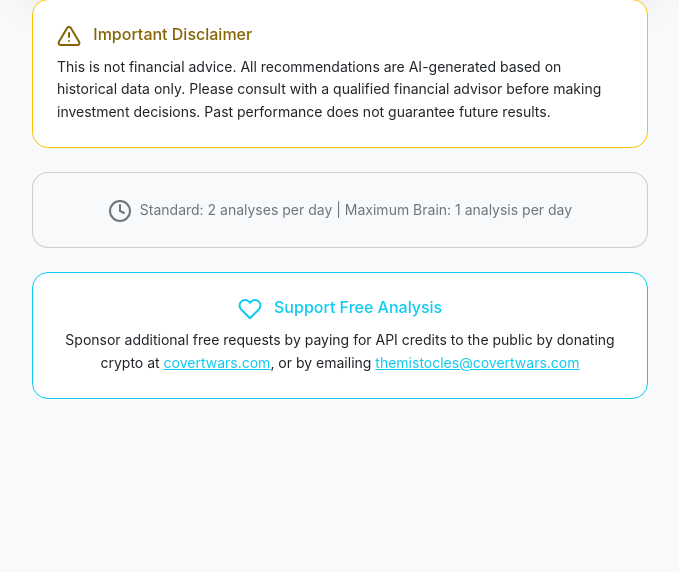
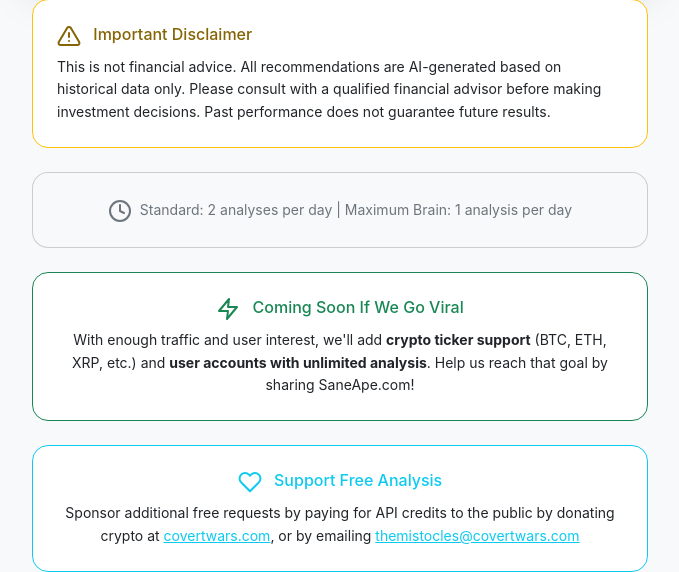
Before and after one commit to Them1stocles/saneape, a Flask app: page / in a window 1280 px wide. Shown: the part 518-1090 px from the top of the page, without its empty margins (300-979 px from the left). Before the commit the page ends 917 px from the top, so only its background shows below. Run offline with Flask 3, Linux system fonts and the light colour scheme.

Commit message:
Inform users about upcoming features if the website gains popularity
Adds a "Coming Soon" section to the landing page outlining potential crypto and unlimited analysis features.

Replit-Commit-Author: Agent
Replit-Commit-Session-Id: ffc0804d-842a-4a08-8906-fcb3a0ae2470
Replit-Commit-Screenshot-Url: https://storage.googleapis.com/screenshot-production-us-central1/de643cdc-fb46-45ed-a04a-08294e90d38e/ffc0804d-842a-4a08-8906-fcb3a0ae2470/iPc82vf

```diff
--- a/templates/index.html
+++ b/templates/index.html
@@ -144,6 +144,20 @@
                     </div>
                 </div>
 
+                <!-- Future Features -->
+                <div class="card border-success mb-4">
+                    <div class="card-body text-center">
+                        <h6 class="card-title text-success">
+                            <i data-feather="zap" class="me-2"></i>
+                            Coming Soon If We Go Viral
+                        </h6>
+                        <p class="card-text small">
+                            With enough traffic and user interest, we'll add <strong>crypto ticker support</strong> (BTC, ETH, XRP, etc.)
+                            and <strong>user accounts with unlimited analysis</strong>. Help us reach that goal by sharing SaneApe.com!
+                        </p>
+                    </div>
+                </div>
+
                 <!-- Sponsorship Note -->
                 <div class="card border-info">
                     <div class="card-body text-center">
```
Also changed, not shown: replit.md (+2 -2 lines).
